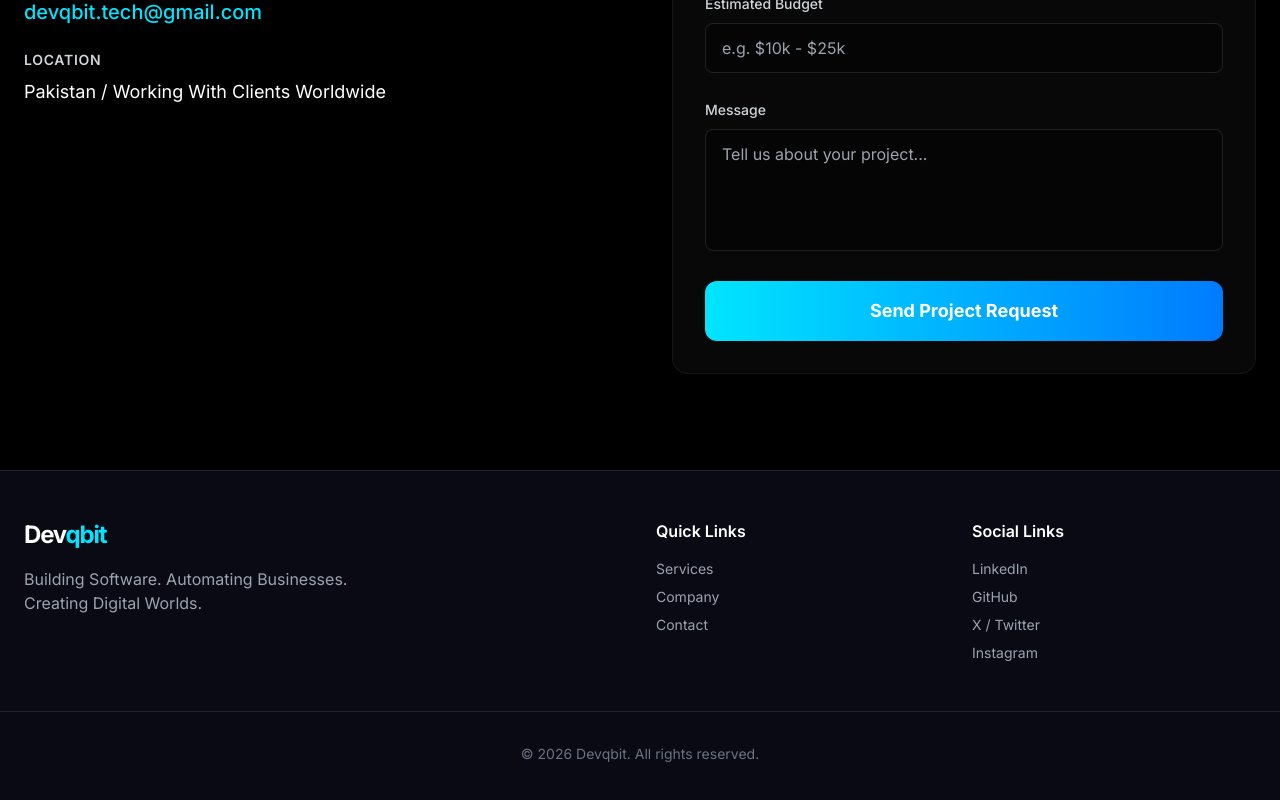
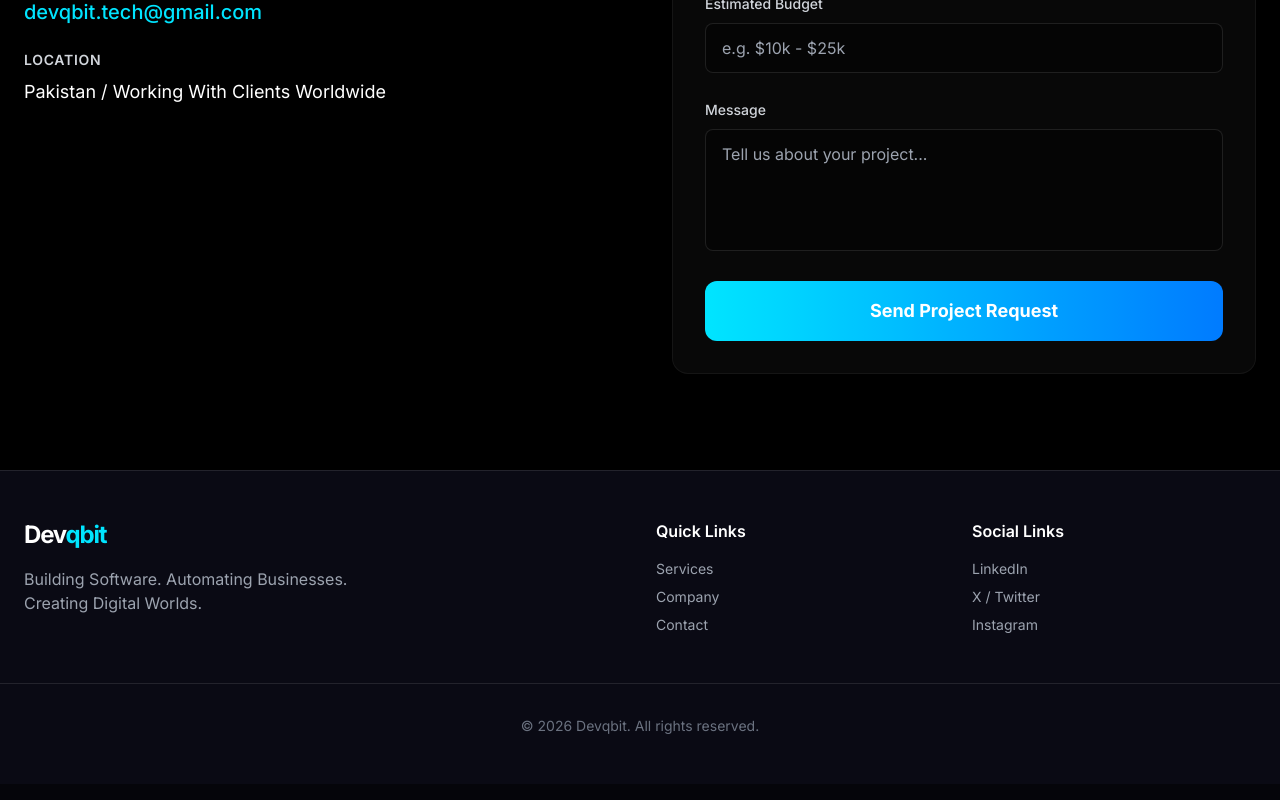
Before and after one commit to HamzaSabirWorkspace/Devqbit, a Next.js app: page / in a window 1280 px wide. Shown: the part 9441-10241 px from the top of the page. Built offline with nearby package versions, Linux system fonts and the light colour scheme.

Commit message:
Remove GitHub footer link

```diff
--- a/src/components/layout/Footer.tsx
+++ b/src/components/layout/Footer.tsx
@@ -26,7 +26,6 @@ export default function Footer() {
           <h4 className="font-semibold text-white mb-4">Social Links</h4>
           <ul className="space-y-2 text-sm text-gray-400">
             <li><a href="https://www.linkedin.com/company/devqbit/" target="_blank" rel="noreferrer" className="hover:text-white transition-colors">LinkedIn</a></li>
-            <li><a href="https://github.com/HamzaSabirWorkspace/Devqbit" target="_blank" rel="noreferrer" className="hover:text-white transition-colors">GitHub</a></li>
             <li><a href="https://x.com/devqbit" target="_blank" rel="noreferrer" className="hover:text-white transition-colors">X / Twitter</a></li>
             <li><a href="https://www.instagram.com/devqbit/" target="_blank" rel="noreferrer" className="hover:text-white transition-colors">Instagram</a></li>
           </ul>
```
